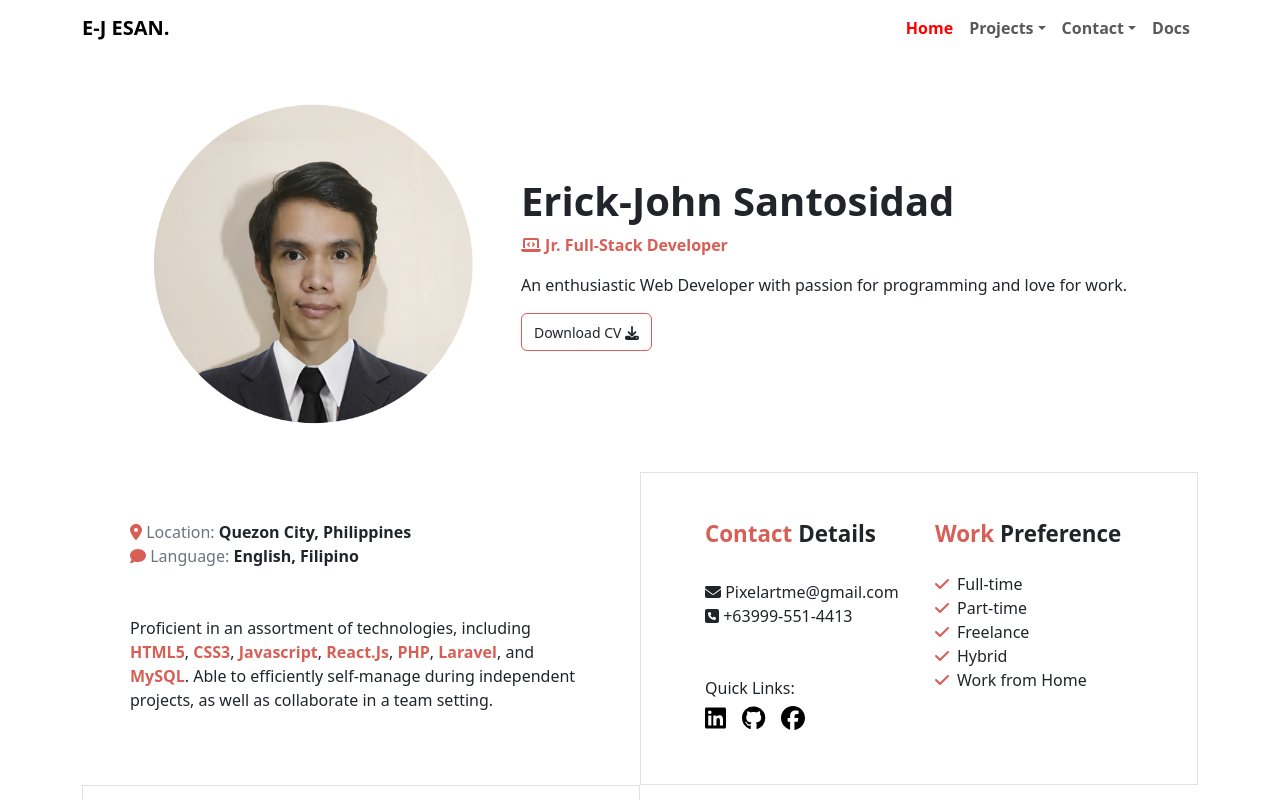
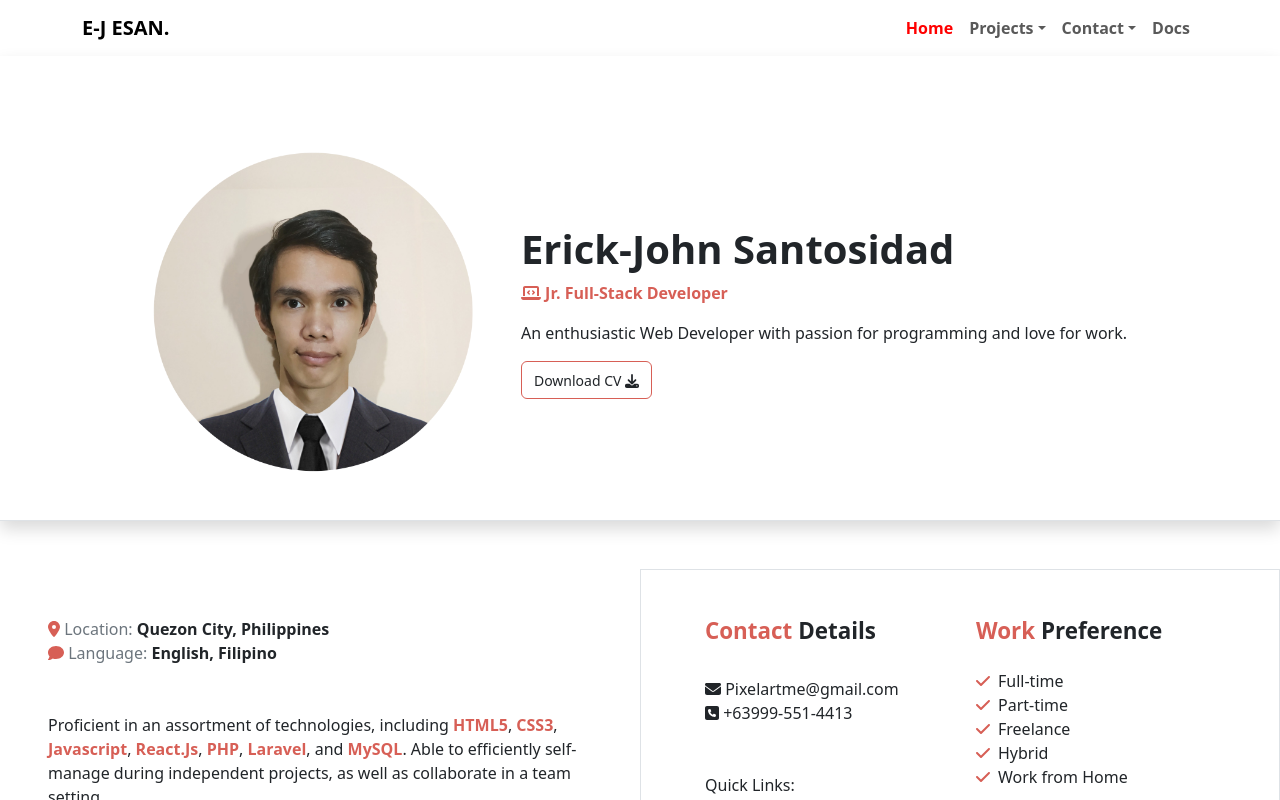
Before and after one commit to ricesush/portfoliov2, a React (Vite) app: page / in a window 1280 px wide. Shown: the top 800 px of the page. Built offline with nearby package versions, Linux system fonts and the light colour scheme.

Commit message:
+homepage >header section shadow and container

```diff
--- a/src/App.jsx
+++ b/src/App.jsx
@@ -1,11 +1,7 @@
 import { Home } from './components/Home';
 
 function App() {
-  return (
-    <div className='container'>
-      <Home />
-    </div>
-  );
+  return <Home />;
 }
 
 export default App;
--- a/src/components/HeaderSection.jsx
+++ b/src/components/HeaderSection.jsx
@@ -5,7 +5,7 @@ import { faDownload, faLaptopCode } from '@fortawesome/free-solid-svg-icons';
 
 const HeaderSection = () => {
   return (
-    <div className='d-md-flex mt-5 '>
+    <div className='d-md-flex mt-5 container'>
       <div className='ms-md-auto p-lg-0 ps-md-5'>
         <img src={myImage} className='img-size mx-auto'></img>
       </div>
--- a/src/components/Home.jsx
+++ b/src/components/Home.jsx
@@ -9,8 +9,10 @@ import { Cetrification } from './Certificates';
 
 export const Home = () => {
   return (
-    <div>
-      <HeaderSection />
+    <>
+      <section className='border-bottom py-5 shadow'>
+        <HeaderSection />
+      </section>
       <section className='d-lg-flex pt-5 justify-content-around'>
         <AboutSection />
         <div className='d-lg-flex p-5  border col-lg-6'>
@@ -25,6 +27,6 @@ export const Home = () => {
       <section className='d-lg-flex'>
         <Milestone />
       </section>
-    </div>
+    </>
   );
 };
```
